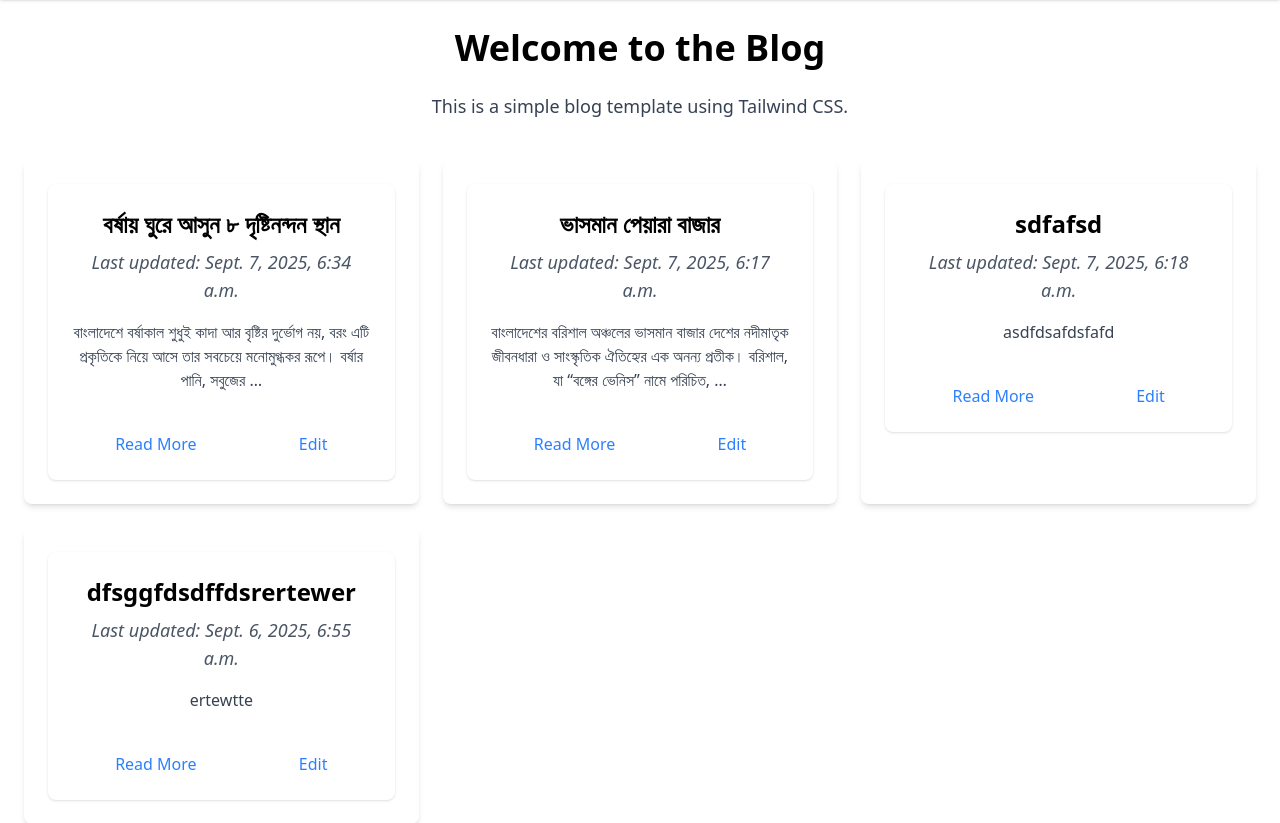
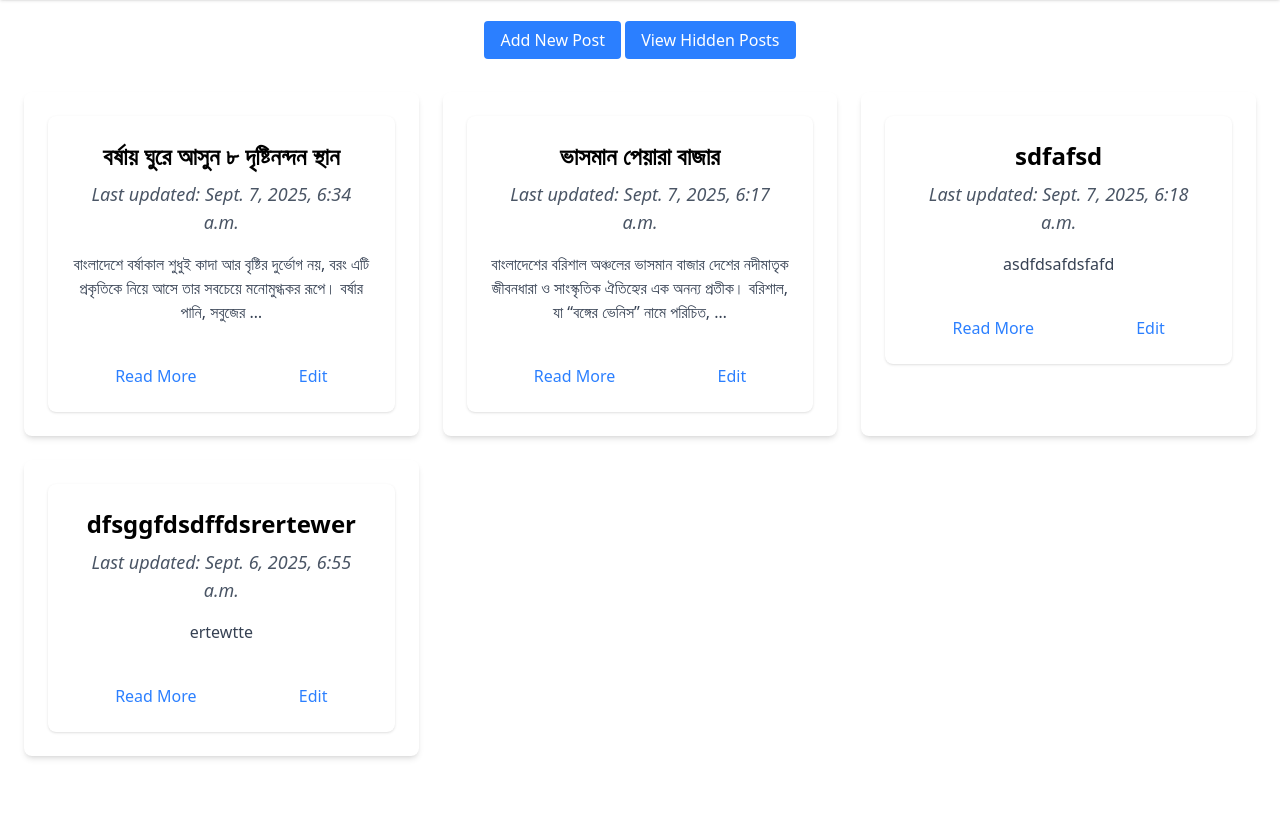
Before and after one commit to mdobns/blogg, a Django app: page / in a window 1280 px wide. Shown: the part 72-895 px from the top of the page. After the commit the page ends 831 px from the top, so only its background shows below. Run offline with Django 5.2, Linux system fonts and the light colour scheme; data comes from the database, SQL or seed files in the repository; both versions use the stored data as it was after the commit.

```diff
--- a/blogg/apps/blog/models.py
+++ b/blogg/apps/blog/models.py
@@ -8,6 +8,15 @@ class Post(models.Model):
     created_at = models.DateTimeField(auto_now_add=True)
     updated_at = models.DateTimeField(auto_now=True)
     published = models.BooleanField(default=False)
+    view_count = models.IntegerField(default=0)
+
+    def __str__(self):
+        return self.title
+
+    def add_post(self, title, content):
+        post = Post(title=title, content=content, published=True)
+        post.save()
+        return post
 
 class Comments(models.Model):
     post = models.ForeignKey(Post, on_delete=models.CASCADE, related_name='comments')
--- a/blogg/apps/blog/templates/homepage.html
+++ b/blogg/apps/blog/templates/homepage.html
@@ -2,9 +2,8 @@
 
 {% block content %}
 <div class="container mx-auto text-center">
-    <h1 class="text-4xl font-bold mb-6">Welcome to the Blog</h1>
-    <p class="text-lg text-gray-700">This is a simple blog template using Tailwind CSS.</p>
-
+    <a href="{% url 'add_post' %}" class="bg-blue-500 text-white px-4 py-2 rounded hover:bg-blue-600">Add New Post</a>
+    <a href="{% url 'get_hidden_posts' %}" class="bg-blue-500 text-white px-4 py-2 rounded hover:bg-blue-600">View Hidden Posts</a>
     <div class="mt-10 grid grid-cols-1 md:grid-cols-2 lg:grid-cols-3 gap-6">
         {% for post in blog %}
             <div class="bg-white rounded-lg shadow-md p-6">
@@ -14,6 +13,8 @@
                 {% include "components/card.html" with title=post.title content=post.content|truncatewords:20 post_id=post.id %}
             </div>
         {% endfor %}
-</div>
+    </div>
+    </div>
+
 
 {% endblock %}
--- a/blogg/apps/blog/urls.py
+++ b/blogg/apps/blog/urls.py
@@ -2,10 +2,12 @@ from django.contrib import admin
 from django.urls import path
 
 
-from .views import edit_post_save, homepage, post_detail ,edit_post
+from .views import add_post, edit_post_save, get_hidden_posts, homepage, post_detail ,edit_post
 
 urlpatterns = [
    path('', homepage, name='homepage'),
+   path('hidden_posts/', get_hidden_posts, name='get_hidden_posts'),
+   path('add_post/', add_post, name='add_post'),
    path('post/<int:post_id>/', post_detail, name='post_detail'),
    path('post/<int:post_id>/edit/', edit_post, name='edit_post'),
    path('post/<int:post_id>/edit/save/', edit_post_save, name='edit_post_save'),
--- a/blogg/apps/blog/views.py
+++ b/blogg/apps/blog/views.py
@@ -4,12 +4,28 @@ from .models import Post
 # Create your views here.
 def homepage(request):
     blog = Post.objects.filter(published = True)
+    return render(request, 'homepage.html', {'blog': blog})
 
+def get_hidden_posts(request):
+    blog = Post.objects.filter(published = False)
     return render(request, 'homepage.html', {'blog': blog})
+
+
+def add_post(request):
+    if request.method == 'POST':
+        title = request.POST.get('title')
+        content = request.POST.get('content')
+        published = request.POST.get('published', False) == 'on'
+        Post.objects.create(title=title, content=content, published=published)
+        return redirect('homepage')
+    return render(request, 'add_post.html')
 
 def post_detail(request, post_id):
     post = Post.objects.get(id=post_id)
-    return render(request, 'post_detail.html', {'post': post})
+    comments = post.comments.filter(approved=True)
+    post.view_count += 1
+    post.save()
+    return render(request, 'post_detail.html', {'post': post, 'comments': comments})
 
 
 def edit_post(request, post_id):
```
Also changed, not shown: blogg/apps/blog/admin.py (+8 -2 lines), blogg/apps/blog/templates/add_post.html (added, +25 -0 lines), blogg/apps/blog/templates/components/comments.html (added, +22 -0 lines), blogg/apps/blog/templates/post_detail.html (+21 -0 lines), blogg/db.sqlite3.
